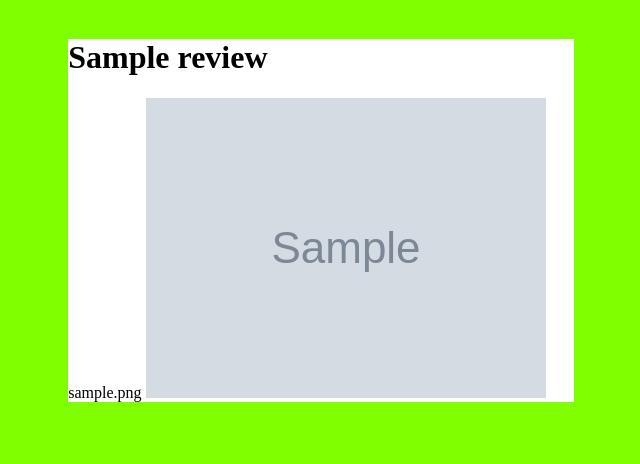
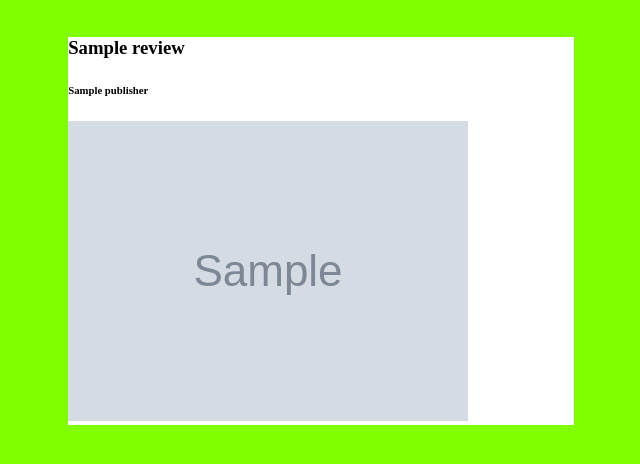
Before and after one commit to MarcosLopez7/IntelligentGameReview, a Django app: template reviews/templates/reviews/results.html in a window 1280 px wide. Shown: the part 54-518 px from the top of the page, without its empty margins (319-959 px from the left). Run offline with Django 3.2, Linux system fonts and the light colour scheme; the template is opened without the code that fills it: most values are stand-ins (such as "Sample title", 1, 10 or a date in 2020); grey boxes marked "Sample" are stand-in pictures.

Commit message:
publisher

```diff
--- a/reviews/templates/reviews/results.html
+++ b/reviews/templates/reviews/results.html
@@ -7,8 +7,8 @@
     {% if reviews %}
         {% for review in reviews %}
             <div class="cuadro">
-                <h1>{{ review.nombre }}</h1>
-                {{ review.foto.url|slice:"7:" }}
+                <h3>{{ review.nombre }}</h3>
+                <h6>{{ review.publisher }}</h6>
                 <img src="{% static review.foto.url|slice:"7:" %}">
             </div>
         {% endfor %}
```
